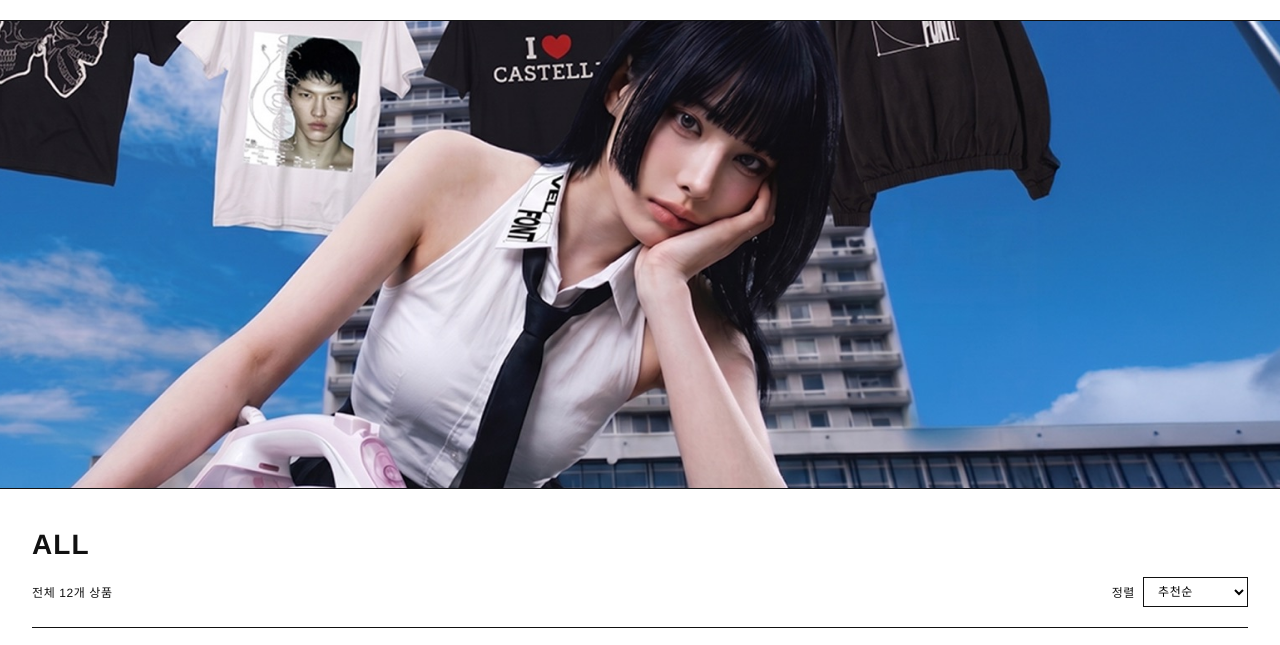
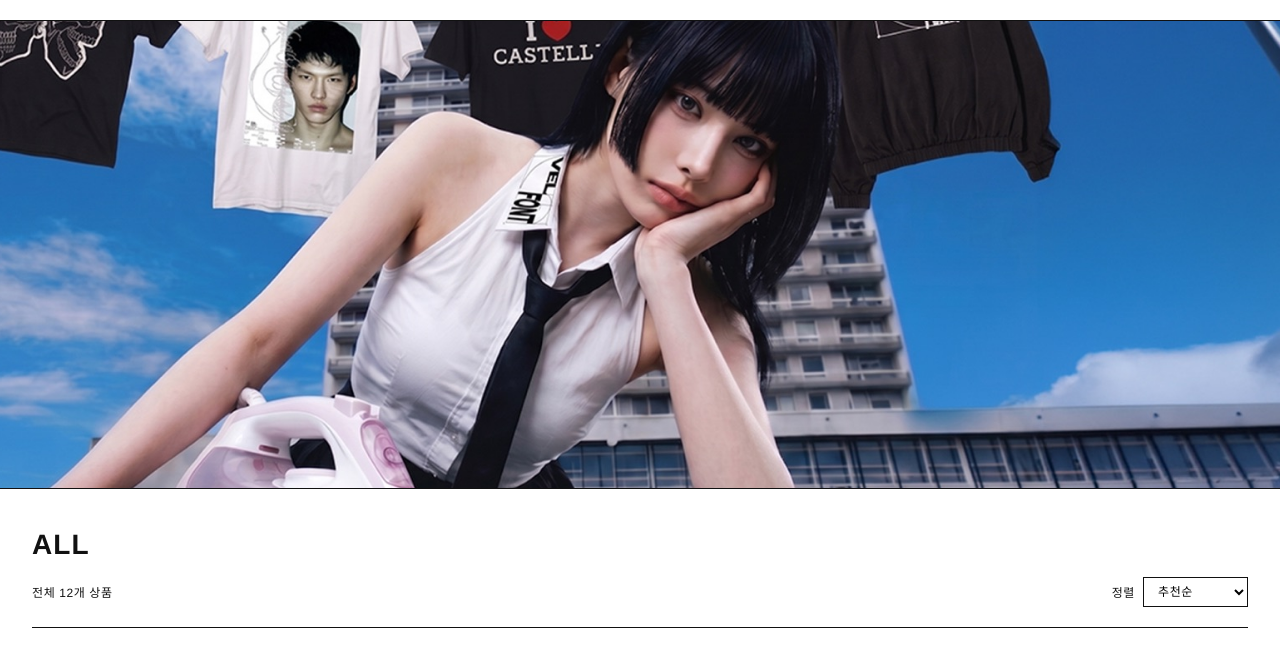
Before and after one commit to syndrogi/260723_vfo-shop, a plain HTML site: page index.html in a window 1280 px wide. Shown: the part 106-751 px from the top of the page. Drawn offline with Linux system fonts and the light colour scheme.

Commit message:
Nudge promo banner anchor down slightly further
Vertical anchor moves from 52% to 55% down the source photo, a small
further reduction of the sky above the model.

```diff
--- a/js/main.js
+++ b/js/main.js
@@ -68,7 +68,7 @@ function setupPromoBannerParallax() {
 
   // Must match the translate() in .promo-banner-image-center.
   const ANCHOR_X = 0.55;
-  const ANCHOR_Y = 0.52;
+  const ANCHOR_Y = 0.55;
   const RETURN_MS = 700;
   const IDLE_AMOUNT = 0.4; // fraction of the tighter safe bound per axis
   const HOVER_AMOUNT = 0.5; // fraction of the full bound used while panning on hover
--- a/style.css
+++ b/style.css
@@ -689,7 +689,7 @@ svg {
 
 /* Zoomed in and anchored on the model rather than the photo's
    geometric center (translate% here is relative to the image's own
-   box, so -55%/-52% is literally "the point 55% across / 52% down
+   box, so -55%/-55% is literally "the point 55% across / 55% down
    the source photo" — her face/chest, biased down from the sky). Pure
    positioning, kept on its own element so the img's own transform
    (below) is free to represent only the idle drift / hover parallax,
@@ -699,7 +699,7 @@ svg {
   top: 50%;
   left: 50%;
   width: 195%;
-  transform: translate(-55%, -52%);
+  transform: translate(-55%, -55%);
 }
 
 /* js/main.js drives all of this element's own transform: a small
```
